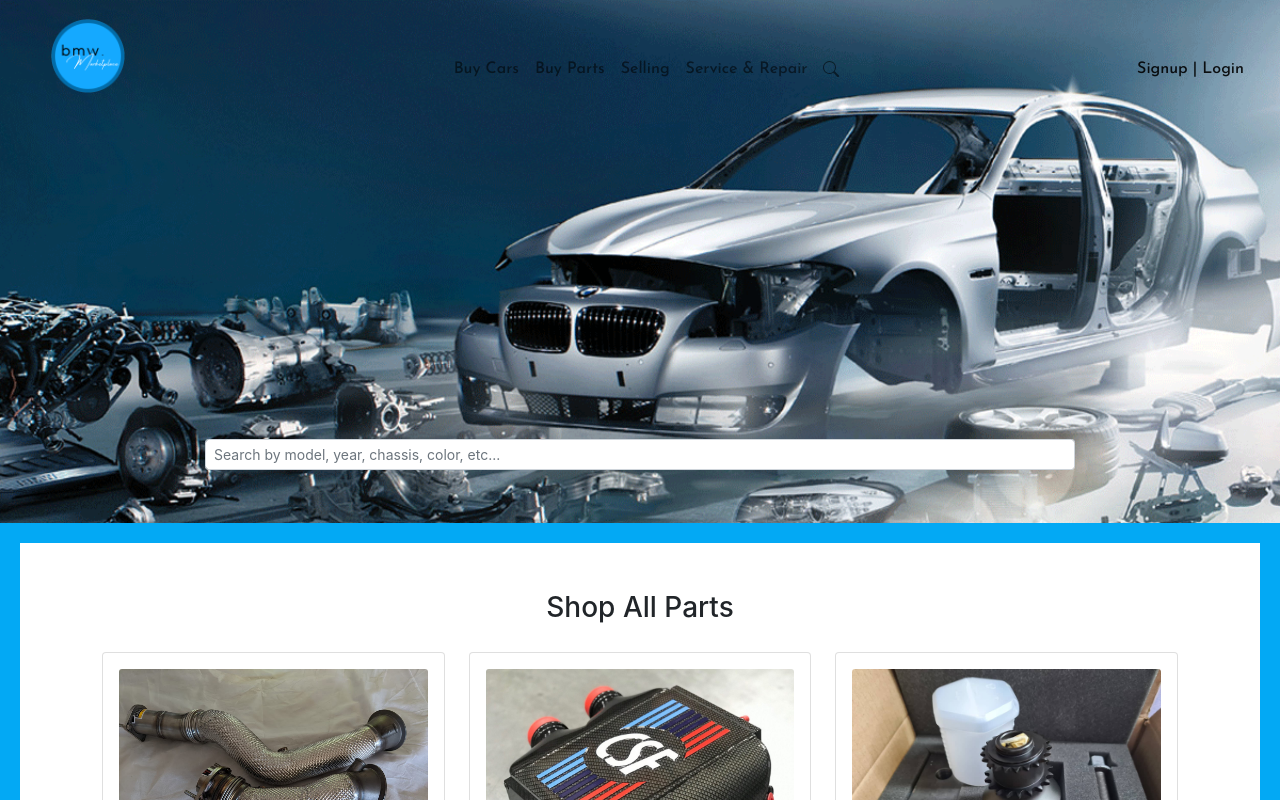
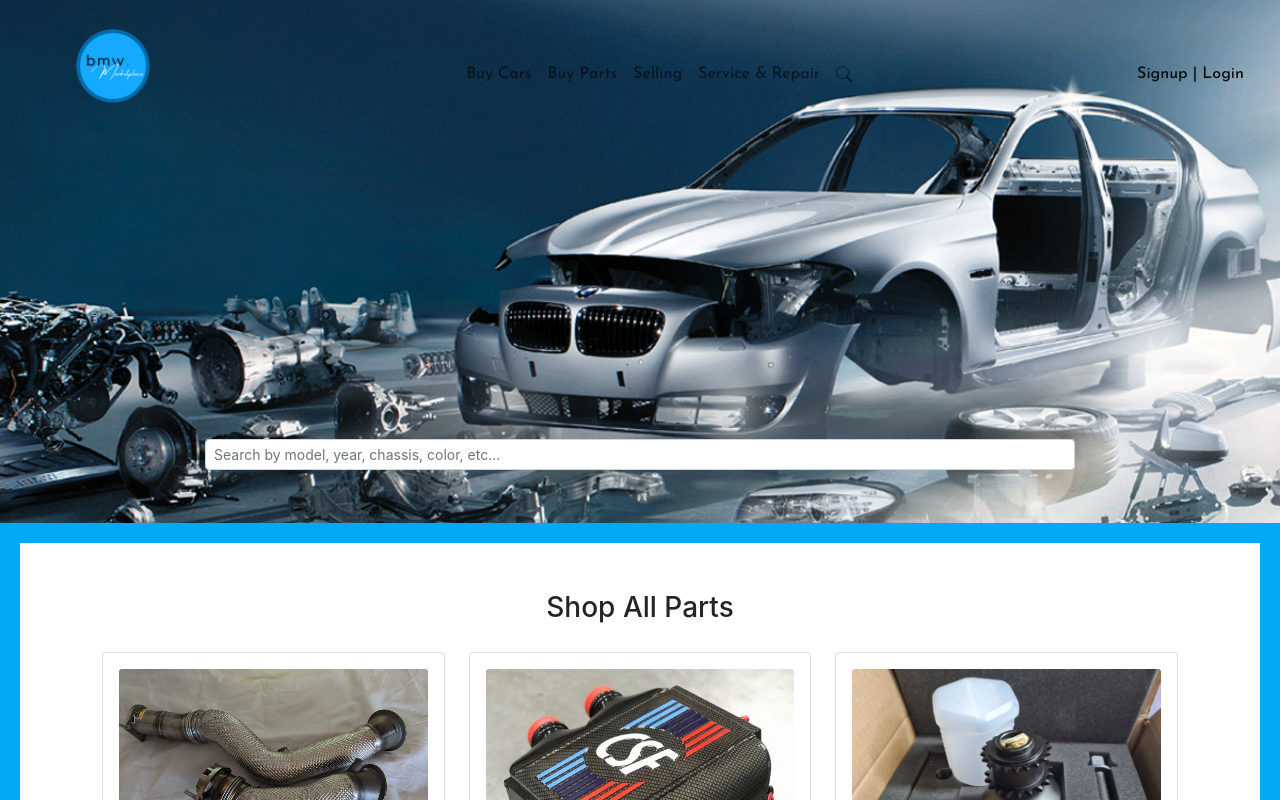
Before and after one commit to samaracodes/bmw_marketplace_frontend, a React (Create React App) app: page /parts in a window 1280 px wide. Shown: the top 800 px of the page. Built offline with nearby package versions, Linux system fonts and the light colour scheme.

Commit message:
replaced brand logo

```diff
--- a/src/App.css
+++ b/src/App.css
@@ -39,7 +39,8 @@
 /* ----------------NAVBAR STYLING------------- */
 
 .navbar-logo {
-  margin-top: -25px;
+  margin-top: -15px;
+  margin-left: 25px;
 }
 
 .navbar {
```
Also changed, not shown: public/bmw-mrkt-logo.png (added).
